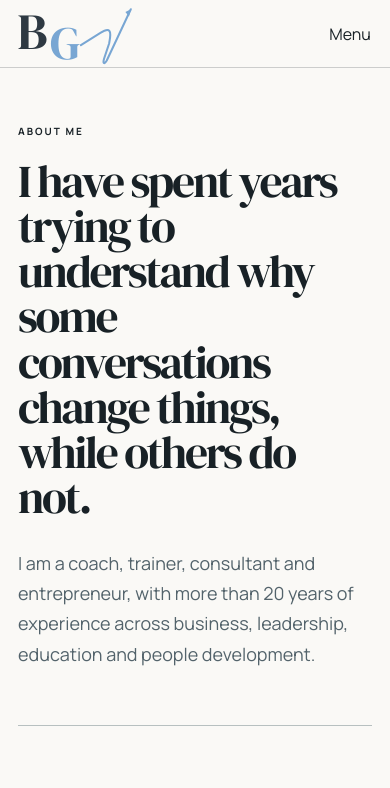
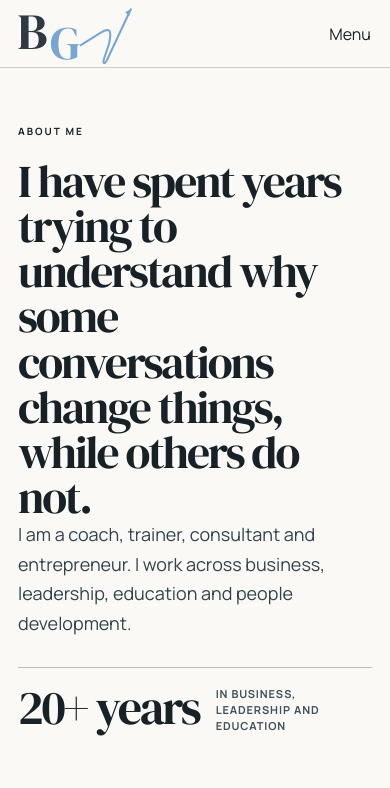
Before and after one commit to ivanovroxana1988-arch/bogdanvizitiu, a Next.js app: page /en/about in a window 390 px wide. Shown: the top 788 px of the page. Built offline with nearby package versions, Linux system fonts and the light colour scheme.

Commit message:
Refine about page hero hierarchy

```diff
--- a/app/_views/despre/page.tsx
+++ b/app/_views/despre/page.tsx
@@ -6,6 +6,7 @@ import { getCopy, getLocale } from '@/lib/i18n'
 import aboutCopy from '@/content/about-copy.json'
 import { buildPageMetadata } from '@/lib/seo'
 import styles from '../commercial.module.css'
+import heroStyles from './about-hero.module.css'
 
 export function generateMetadata({ searchParams }: { searchParams?: { lang?: string } }): Metadata {
   const locale = getLocale(searchParams?.lang)
@@ -32,15 +33,15 @@ export default function About({ searchParams }: { searchParams?: { lang?: string
     <div className={`${styles.page} balanced-commercial-page`}>
       <section className={styles.hero}>
         <Eyebrow>{copy.eyebrow}</Eyebrow>
-        <div className={styles.heroGrid}>
-          <h1>
-            {copy.titleLines.map((line) => (
-              <span key={line} style={{ display: 'block' }}>
-                {line}
-              </span>
-            ))}
-          </h1>
-          <p className={styles.heroIntro}>{copy.intro}</p>
+        <div className={heroStyles.grid}>
+          <h1 className={heroStyles.title}>{copy.titleLines.join(' ')}</h1>
+          <div className={heroStyles.aside}>
+            <p className={heroStyles.intro}>{copy.intro}</p>
+            <div className={heroStyles.proof} aria-label={`${copy.proofValue} ${copy.proofLabel}`}>
+              <strong className={heroStyles.proofValue}>{copy.proofValue}</strong>
+              <span className={heroStyles.proofLabel}>{copy.proofLabel}</span>
+            </div>
+          </div>
         </div>
       </section>
 
--- a/app/about-overrides.css
+++ /dev/null
@@ -1,76 +0,0 @@
-.balanced-commercial-page > section:first-child > div:has(> h1 > span) {
-  grid-template-columns: minmax(0, 1.18fr) minmax(320px, 0.62fr) !important;
-  gap: clamp(48px, 7vw, 112px) !important;
-  align-items: start !important;
-}
-
-.balanced-commercial-page > section:first-child h1:has(> span) {
-  font-size: clamp(3.8rem, 7vw, 7.4rem) !important;
-  line-height: 1.075 !important;
-  letter-spacing: -0.045em !important;
-  max-width: 980px !important;
-  text-wrap: balance;
-}
-
-.balanced-commercial-page > section:first-child h1:has(> span) > span {
-  display: inline !important;
-}
-
-.balanced-commercial-page > section:first-child h1:has(> span) > span + span::before {
-  content: ' ';
-}
-
-.balanced-commercial-page > section:first-child > div:has(> h1 > span) > p {
-  color: #31434b !important;
-  font-size: clamp(18px, 1.45vw, 21px) !important;
-  line-height: 1.7 !important;
-  max-width: 560px !important;
-  margin-top: clamp(4px, 0.7vw, 10px) !important;
-}
-
-.balanced-commercial-page > section:first-child > div:has(> h1 > span) > p::after {
-  display: block;
-  margin-top: clamp(32px, 4vw, 52px);
-  padding-top: 20px;
-  border-top: 1px solid #b7c0c0;
-  color: #182126;
-  font-family: var(--font-serif), Georgia, serif;
-  font-size: clamp(1.9rem, 2.8vw, 2.8rem);
-  line-height: 1.05;
-  letter-spacing: -0.035em;
-}
-
-html[lang='ro'] .balanced-commercial-page > section:first-child > div:has(> h1 > span) > p::after {
-  content: '20+ ani de experiență profesională';
-}
-
-html[lang='en'] .balanced-commercial-page > section:first-child > div:has(> h1 > span) > p::after {
-  content: '20+ years of professional experience';
-}
-
-@media (max-width: 900px) {
-  .balanced-commercial-page > section:first-child > div:has(> h1 > span) {
-    grid-template-columns: 1fr !important;
-    gap: 34px !important;
-    align-items: start !important;
-  }
-
-  .balanced-commercial-page > section:first-child h1:has(> span) {
-    font-size: clamp(3.2rem, 11vw, 5rem) !important;
-    line-height: 1.065 !important;
-    max-width: 760px !important;
-  }
-
-  .balanced-commercial-page > section:first-child > div:has(> h1 > span) > p {
-    margin-top: 0 !important;
-    max-width: 680px !important;
-    font-size: 18px !important;
-    line-height: 1.65 !important;
-  }
-
-  .balanced-commercial-page > section:first-child > div:has(> h1 > span) > p::after {
-    margin-top: 28px;
-    padding-top: 18px;
-    font-size: clamp(1.75rem, 7vw, 2.25rem);
-  }
-}
--- a/content/about-copy.json
+++ b/content/about-copy.json
@@ -5,7 +5,9 @@
       "Am petrecut ani încercând să înțeleg de ce unele conversații schimbă lucrurile,",
       "iar altele nu."
     ],
-    "intro": "Sunt coach, trainer, consultant și antreprenor. Am peste 20 de ani de experiență construită la intersecția dintre business, leadership, educație și dezvoltarea oamenilor.",
+    "intro": "Sunt coach, trainer, consultant și antreprenor. Lucrez la intersecția dintre business, leadership, educație și dezvoltarea oamenilor.",
+    "proofValue": "20+ ani",
+    "proofLabel": "în business, leadership și educație",
     "paragraphs": [
       "Am început în vânzări și management, lucrând cu obiective, clienți, echipe și rezultate. În timp, am devenit tot mai interesat de mecanismele din spatele lor: cum luăm decizii, cum construim relații și ce face ca o schimbare să reziste.",
       "Astăzi lucrez cu oameni și organizații pornind de la aceeași întrebare: ce se întâmplă de fapt aici?",
@@ -140,7 +142,9 @@
       "I have spent years trying to understand why some conversations change things,",
       "while others do not."
     ],
-    "intro": "I am a coach, trainer, consultant and entrepreneur, with more than 20 years of experience across business, leadership, education and people development.",
+    "intro": "I am a coach, trainer, consultant and entrepreneur. I work across business, leadership, education and people development.",
+    "proofValue": "20+ years",
+    "proofLabel": "in business, leadership and education",
     "paragraphs": [
       "I started in sales and management, working with targets, clients, teams and results. Over time, I became increasingly interested in the mechanisms behind them: how we make decisions, build relationships and make change stick.",
       "Today I work with people and organizations starting from the same question: what is actually happening here?",
```
